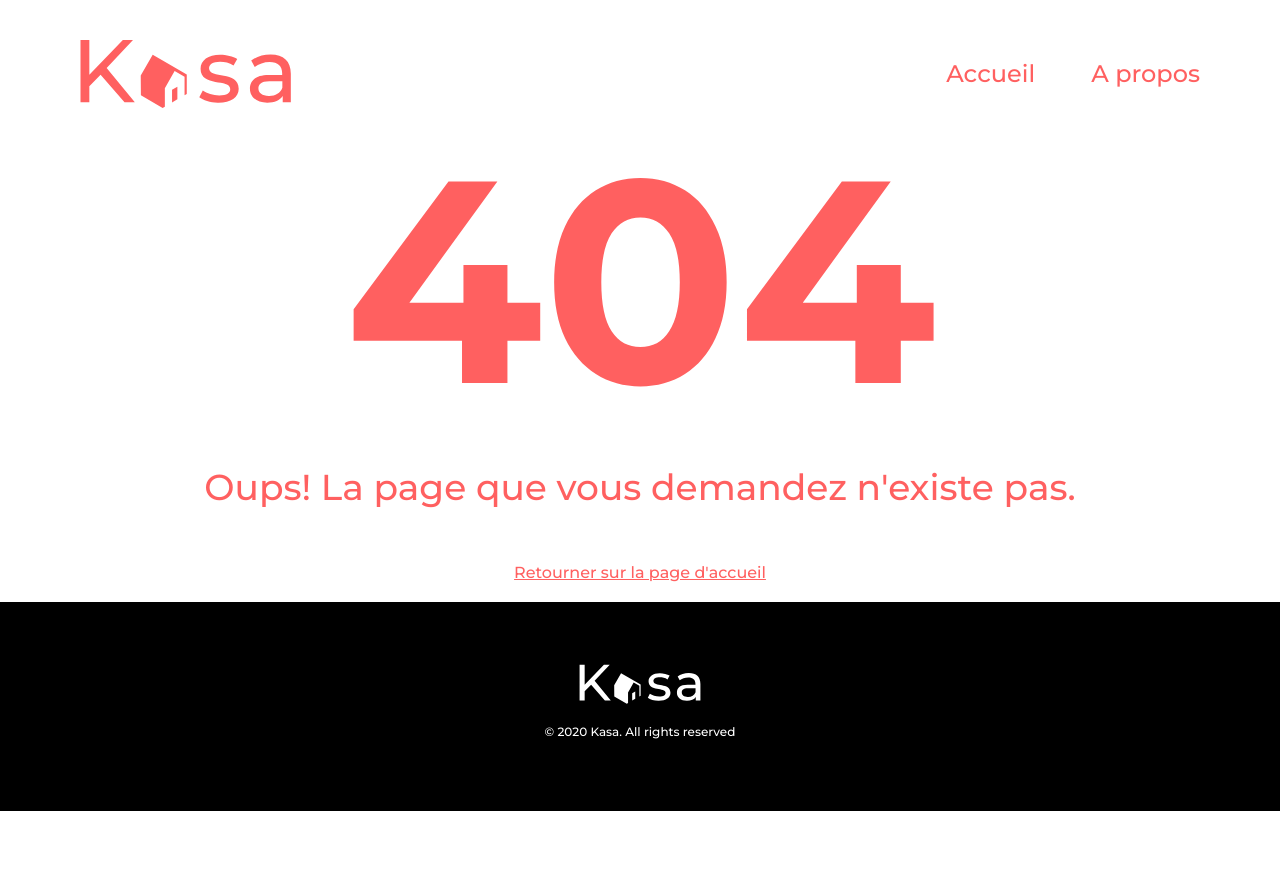
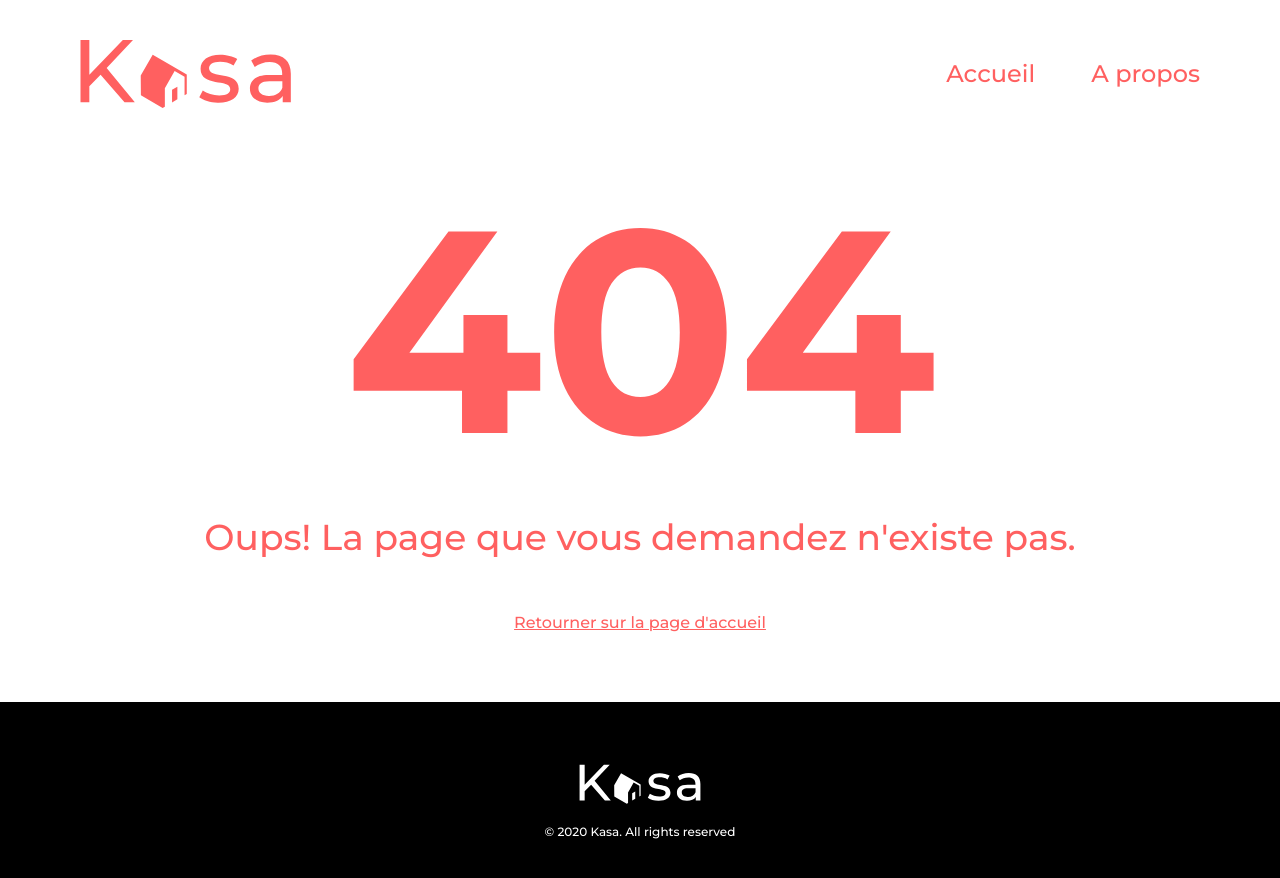
Before and after one commit to Gregory-Coelho/P8-Kasa, a React (Create React App) app in the folder kasa/: page /accommodation in a window 1280 px wide. Shown: the top 878 px of the page. Before the commit the page ends 811 px from the top, so only its background shows below. Built offline with nearby package versions, Linux system fonts and the light colour scheme.

Commit message:
add margin error

```diff
--- a/kasa/src/styles/Error.module.css
+++ b/kasa/src/styles/Error.module.css
@@ -5,6 +5,7 @@
    justify-content: space-between;
    color: #FF6060;
    align-items: center;
+   margin: 50px 0 50px 0;
 }
 .errorImage{
   width: 60%;
```
